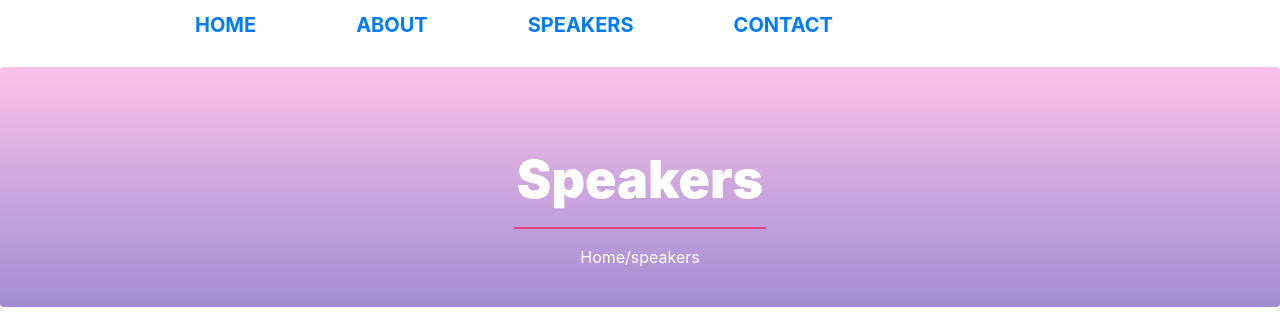
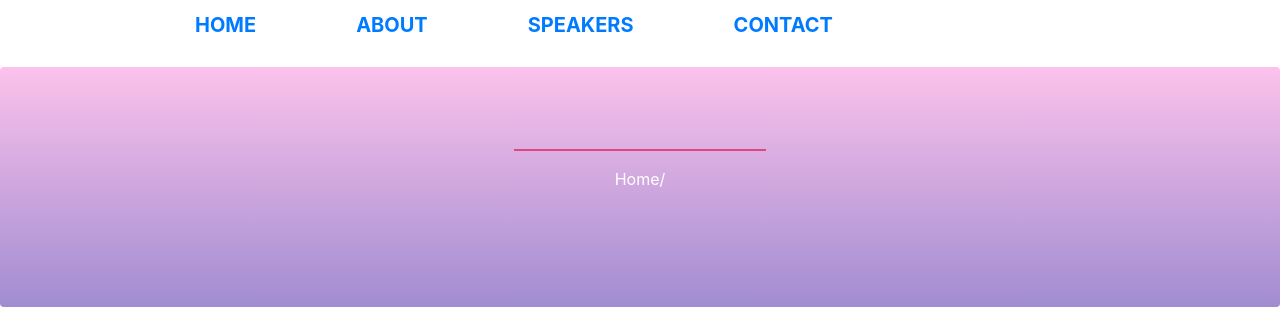
Before and after one commit to Hacktoberfest-Nepal/HacktoberfestNepal, a React (Create React App) app: page /speakers in a window 1280 px wide. Shown: the top 317 px of the page. Built offline with nearby package versions, Linux system fonts and the light colour scheme.

Commit message:
updated: breadcrumb props

```diff
--- a/src/pages/Speakers.js
+++ b/src/pages/Speakers.js
@@ -5,8 +5,9 @@ import SpeakerList from "../components/speakers/SpeakerList";
 const Speakers = () => {
   return (
     <div>
-      <BreadCrumb menu="speakers" />
+      <BreadCrumb image="speaker-bg.png" title="Speakers" description="Speakers from expert fields" />
       <SpeakerList />
+
     </div>
   );
 };
```
